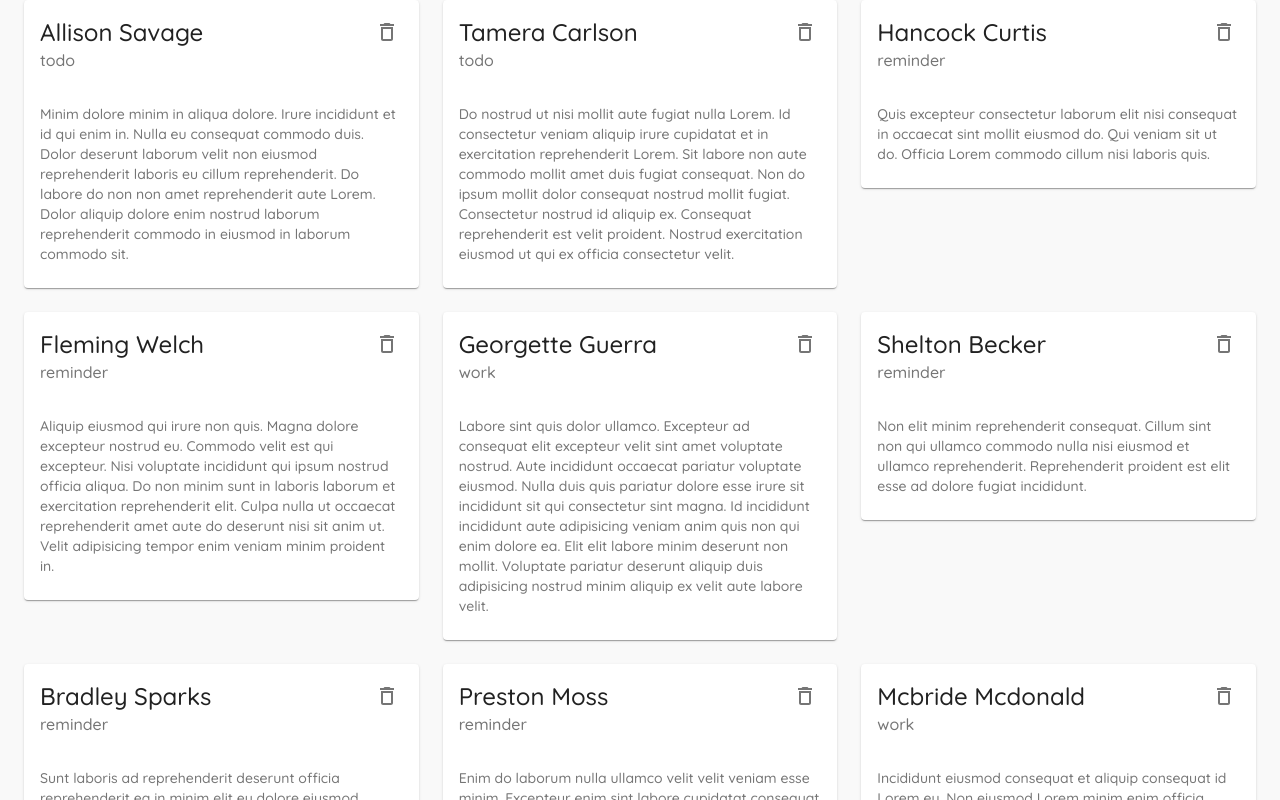
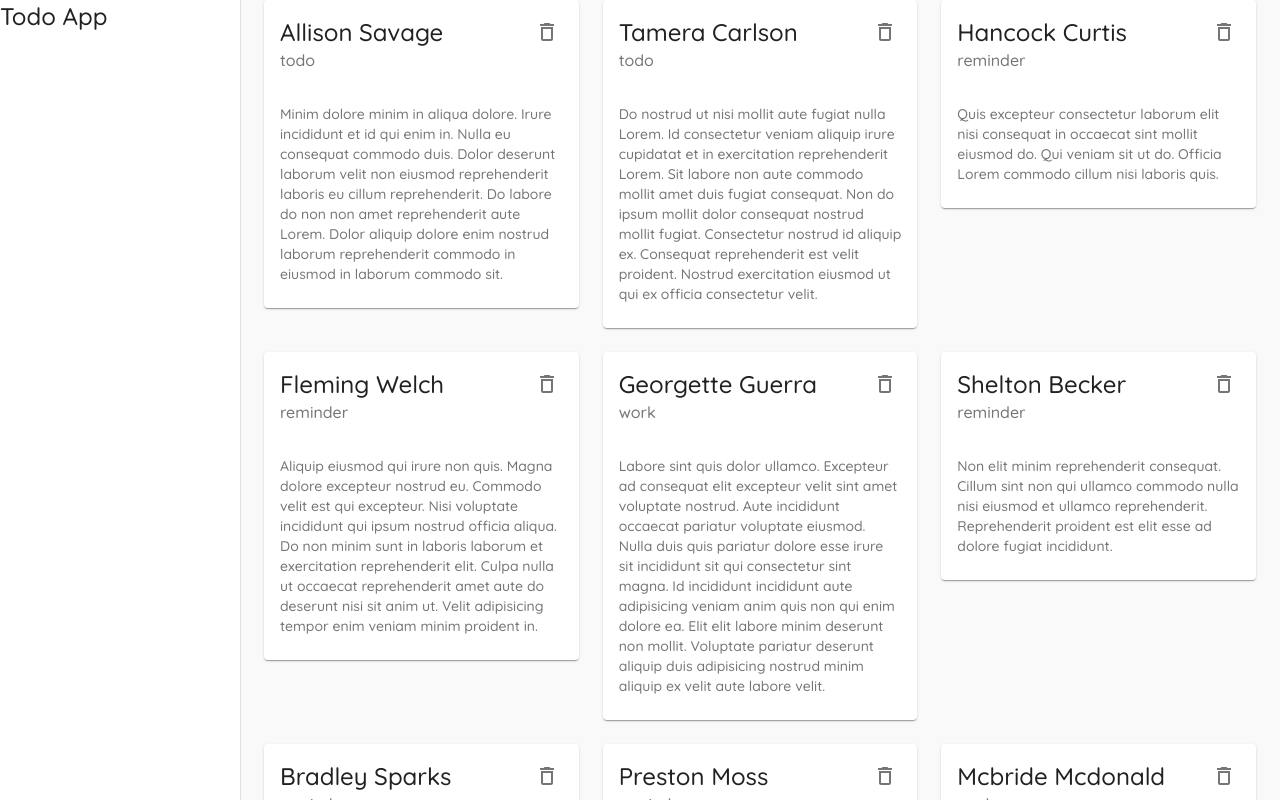
Before and after one commit to Gagandeep39/react-material-notes, a React (Create React App) app: page / in a window 1280 px wide. Shown: the top 800 px of the page. Built offline with nearby package versions, Linux system fonts and the light colour scheme; data requests are answered from the project's data file.

Commit message:
Created side navigation

```diff
--- a/src/components/Layout.js
+++ b/src/components/Layout.js
@@ -1,10 +1,20 @@
-import { makeStyles } from '@material-ui/core';
+import { Drawer, makeStyles, Typography } from '@material-ui/core';
 import React from 'react';
 
+const drawerWidth = 240;
 const useStyles = makeStyles({
   page: {
     backgroundColor: '#f9f9f9',
     width: '100%',
+  },
+  drawer: {
+    width: drawerWidth,
+  },
+  drawerPaper: {
+    width: drawerWidth,
+  },
+  root: {
+    display: 'flex',
   },
 });
 
@@ -12,10 +22,20 @@
   const classes = useStyles();
 
   return (
-    <div>
+    <div className={classes.root}>
       {/* TODO App Drawer */}
 
       {/* TODO Side drawer */}
+      <Drawer
+        variant="permanent"
+        className={classes.drawer}
+        anchor="left"
+        classes={{ paper: classes.drawerPaper }} // Override drwer pper width(Width of drwer)
+      >
+        <div>
+          <Typography variant="h5">Todo App</Typography>
+        </div>
+      </Drawer>
 
       <div className={classes.page}>{children}</div>
     </div>
```
